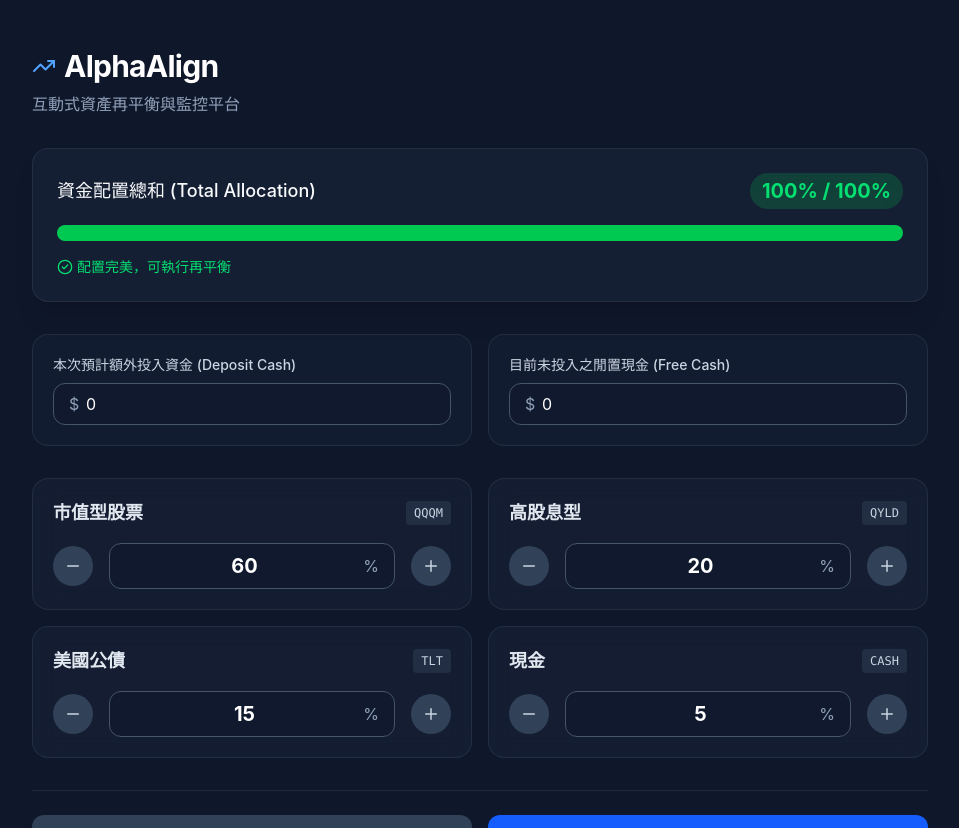
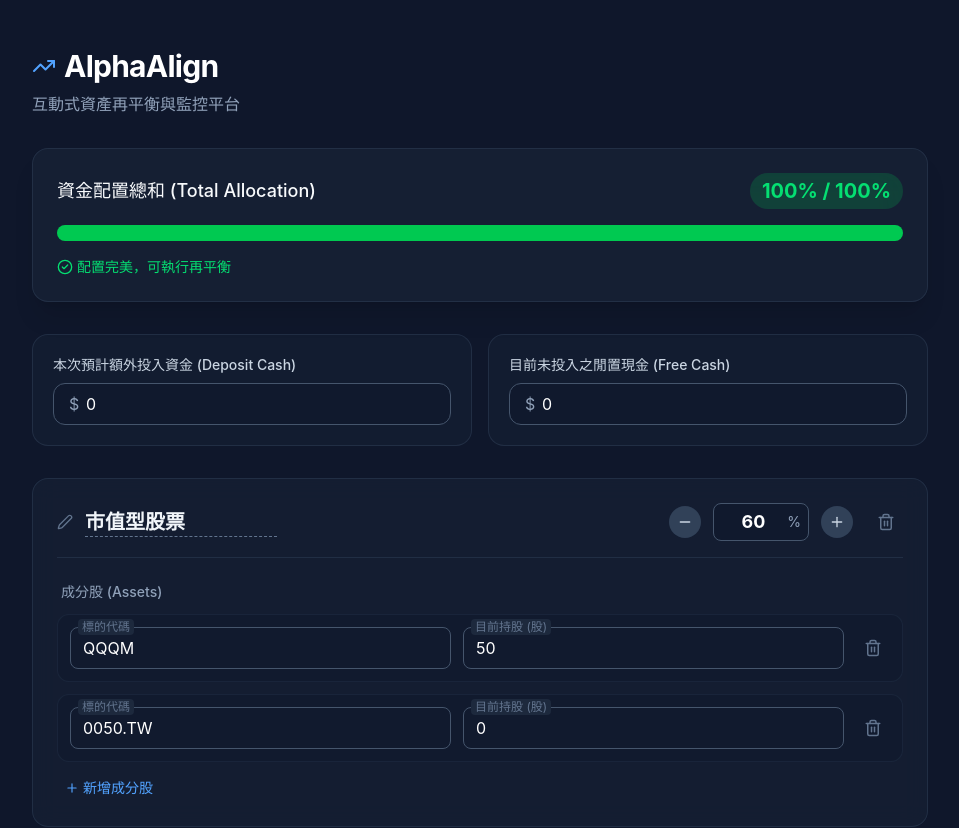
Before and after one commit to bullet00067/alphaalign, a React app in the folder frontend/: page / in a window 1280 px wide. Shown: the top 828 px of the page, without its empty margins (160-1119 px from the left). Built offline with nearby package versions, Linux system fonts and the light colour scheme; the HTML template or start-up script is replaced by a standard one.

Commit message:
feat: dynamic asset categories and asset list UI

```diff
--- a/frontend/src/components/AllocationDashboard.jsx
+++ b/frontend/src/components/AllocationDashboard.jsx
@@ -1,9 +1,9 @@
 import React, { useState, useMemo } from 'react';
 import axios from 'axios';
-import { Plus, Minus, AlertCircle, CheckCircle2, TrendingUp, Save, Loader2, ArrowRight } from 'lucide-react';
+import { Plus, Minus, AlertCircle, CheckCircle2, TrendingUp, Save, Loader2, ArrowRight, Trash2, Edit2 } from 'lucide-react';
 
 const INITIAL_ALLOCATIONS = [
-  { id: '1', category: '市值型股票', target_pct: 60, assets: [{ ticker: 'QQQM', shares: 50 }] },
+  { id: '1', category: '市值型股票', target_pct: 60, assets: [{ ticker: 'QQQM', shares: 50 }, { ticker: '0050.TW', shares: 0 }] },
   { id: '2', category: '高股息型', target_pct: 20, assets: [{ ticker: 'QYLD', shares: 100 }] },
   { id: '3', category: '美國公債', target_pct: 15, assets: [{ ticker: 'TLT', shares: 30 }] },
   { id: '4', category: '現金', target_pct: 5, assets: [] }
@@ -25,37 +25,100 @@ export default function AllocationDashboard() {
   const remaining = 100 - totalAllocation;
   const isPerfect = remaining === 0;
 
-  const updateAllocation = (id, newPct) => {
+  // --- Category Actions ---
+  const addCategory = () => {
+    setAllocations([...allocations, {
+      id: Date.now().toString(),
+      category: '新資產類別',
+      target_pct: 0,
+      assets: []
+    }]);
+  };
+
+  const removeCategory = (id) => {
+    setAllocations(allocations.filter(a => a.id !== id));
+    setReportData(null);
+  };
+
+  const updateCategoryName = (id, newName) => {
+    setAllocations(allocations.map(a =>
+      a.id === id ? { ...a, category: newName } : a
+    ));
+  };
+
+  const updateAllocationPct = (id, newPct) => {
     const validPct = Math.max(0, Math.min(100, Number(newPct) || 0));
     setAllocations(allocations.map(a =>
       a.id === id ? { ...a, target_pct: validPct } : a
     ));
-    // Reset report if allocation changes
     setReportData(null);
     setError(null);
   };
 
+  // --- Asset Actions ---
+  const addAsset = (categoryId) => {
+    setAllocations(allocations.map(a => {
+      if (a.id === categoryId) {
+        return { ...a, assets: [...a.assets, { ticker: '', shares: 0 }] };
+      }
+      return a;
+    }));
+  };
+
+  const removeAsset = (categoryId, assetIndex) => {
+    setAllocations(allocations.map(a => {
+      if (a.id === categoryId) {
+        const newAssets = [...a.assets];
+        newAssets.splice(assetIndex, 1);
+        return { ...a, assets: newAssets };
+      }
+      return a;
+    }));
+    setReportData(null);
+  };
+
+  const updateAsset = (categoryId, assetIndex, field, value) => {
+    setAllocations(allocations.map(a => {
+      if (a.id === categoryId) {
+        const newAssets = [...a.assets];
+        newAssets[assetIndex] = { ...newAssets[assetIndex], [field]: value };
+        return { ...a, assets: newAssets };
+      }
+      return a;
+    }));
+  };
+
+  // --- API Call ---
   const handleSimulate = async () => {
     setIsLoading(true);
     setError(null);
     setReportData(null);
 
-    // Prepare payload
+    // Validate empty tickers
+    for (const cat of allocations) {
+      for (const asset of cat.assets) {
+        if (!asset.ticker.trim()) {
+          setError(`請填寫「${cat.category}」中所有標的的代號 (Ticker)`);
+          setIsLoading(false);
+          return;
+        }
+      }
+    }
+
     const payload = {
-      deposit_cash: Number(depositCash),
-      current_free_cash: Number(freeCash),
+      deposit_cash: Number(depositCash) || 0,
+      current_free_cash: Number(freeCash) || 0,
       allocations: allocations.map(cat => ({
         category: cat.category,
-        target_pct: cat.target_pct / 100.0, // convert 60 to 0.6
+        target_pct: cat.target_pct / 100.0,
         assets: cat.assets.map(a => ({
-          ticker: a.ticker,
-          current_shares: Number(a.shares)
+          ticker: a.ticker.toUpperCase().trim(),
+          current_shares: Number(a.shares) || 0
         }))
       }))
     };
 
     try {
-      // Use environment variable for API URL, fallback to localhost for local dev
       const apiUrl = import.meta.env.VITE_API_URL || 'http://localhost:8000';
       const response = await axios.post(`${apiUrl}/api/rebalance/calculate`, payload);
       setReportData(response.data);
@@ -143,44 +206,119 @@ export default function AllocationDashboard() {
           </div>
         </div>
 
-        {/* Asset Cards */}
-        <div className="grid grid-cols-1 md:grid-cols-2 gap-4">
+        {/* Dynamic Asset Cards */}
+        <div className="grid grid-cols-1 gap-6">
           {allocations.map((item) => (
-            <div key={item.id} className="bg-slate-800/40 backdrop-blur-md border border-slate-700/50 p-5 rounded-2xl hover:border-slate-600/80 transition-colors">
-              <div className="flex justify-between items-center mb-4">
-                <h3 className="text-lg font-semibold text-slate-200">{item.category}</h3>
-                <span className="text-xs font-mono bg-slate-700/50 text-slate-300 px-2 py-1 rounded">
-                  {item.assets.map(a => a.ticker).join(', ') || 'CASH'}
-                </span>
+            <div key={item.id} className="bg-slate-800/40 backdrop-blur-md border border-slate-700/50 p-6 rounded-2xl hover:border-slate-600/80 transition-colors">
+
+              {/* Category Header */}
+              <div className="flex flex-col md:flex-row justify-between items-start md:items-center mb-6 gap-4 border-b border-slate-700/50 pb-4">
+                <div className="flex items-center gap-3 w-full md:w-auto">
+                  <Edit2 size={16} className="text-slate-500" />
+                  <input
+                    type="text"
+                    value={item.category}
+                    onChange={(e) => updateCategoryName(item.id, e.target.value)}
+                    className="bg-transparent border-b border-dashed border-slate-500 text-xl font-bold text-slate-100 focus:outline-none focus:border-blue-400 w-full md:w-48"
+                  />
                 </div>
 
-              <div className="flex items-center gap-4">
+                <div className="flex items-center gap-4 w-full md:w-auto">
+                  <div className="flex items-center gap-3 flex-1 md:flex-none">
                     <button
-                  onClick={() => updateAllocation(item.id, item.target_pct - 1)}
-                  className="w-10 h-10 rounded-full bg-slate-700 hover:bg-slate-600 flex items-center justify-center text-slate-300 transition-colors"
+                      onClick={() => updateAllocationPct(item.id, item.target_pct - 1)}
+                      className="w-8 h-8 rounded-full bg-slate-700 hover:bg-slate-600 flex items-center justify-center text-slate-300 transition-colors shrink-0"
                     >
-                  <Minus size={18} />
+                      <Minus size={16} />
                     </button>
-
-                <div className="flex-1 relative">
+                    <div className="relative w-24">
                       <input
                         type="number"
                         value={item.target_pct}
-                    onChange={(e) => updateAllocation(item.id, e.target.value)}
-                    className="w-full bg-slate-900/50 border border-slate-600 rounded-xl py-2 px-4 text-center text-xl font-bold text-white focus:outline-none focus:ring-2 focus:ring-blue-500/50"
+                        onChange={(e) => updateAllocationPct(item.id, e.target.value)}
+                        className="w-full bg-slate-900/50 border border-slate-600 rounded-lg py-1 px-3 text-center text-lg font-bold text-white focus:outline-none focus:ring-2 focus:ring-blue-500/50"
                       />
-                  <span className="absolute right-4 top-1/2 -translate-y-1/2 text-slate-400">%</span>
+                      <span className="absolute right-2 top-1/2 -translate-y-1/2 text-slate-400 text-sm">%</span>
+                    </div>
+                    <button
+                      onClick={() => updateAllocationPct(item.id, item.target_pct + 1)}
+                      className="w-8 h-8 rounded-full bg-slate-700 hover:bg-slate-600 flex items-center justify-center text-slate-300 transition-colors shrink-0"
+                    >
+                      <Plus size={16} />
+                    </button>
                   </div>
 
                   <button
-                  onClick={() => updateAllocation(item.id, item.target_pct + 1)}
-                  className="w-10 h-10 rounded-full bg-slate-700 hover:bg-slate-600 flex items-center justify-center text-slate-300 transition-colors"
+                    onClick={() => removeCategory(item.id)}
+                    className="text-slate-500 hover:text-red-400 transition-colors p-2"
+                    title="刪除此分類"
                   >
-                  <Plus size={18} />
+                    <Trash2 size={18} />
                   </button>
                 </div>
               </div>
+
+              {/* Assets List */}
+              <div className="space-y-3">
+                <div className="flex justify-between items-center px-1">
+                  <h4 className="text-sm font-medium text-slate-400">成分股 (Assets)</h4>
+                </div>
+
+                {item.assets.length === 0 && (
+                  <p className="text-sm text-slate-500 italic px-1">目前無指定標的，將視為持有現金或無需操作。</p>
+                )}
+
+                {item.assets.map((asset, idx) => (
+                  <div key={idx} className="flex flex-col sm:flex-row items-center gap-3 bg-slate-900/40 p-3 rounded-xl border border-slate-700/30">
+                    <div className="flex-1 w-full relative">
+                      <label className="text-xs text-slate-500 absolute -top-2 left-2 bg-slate-800 px-1 rounded">標的代碼</label>
+                      <input
+                        type="text"
+                        placeholder="例如: QQQM, 0050.TW"
+                        value={asset.ticker}
+                        onChange={(e) => updateAsset(item.id, idx, 'ticker', e.target.value)}
+                        className="w-full bg-transparent border border-slate-600 rounded-lg py-2 px-3 text-white focus:border-blue-500 focus:outline-none uppercase"
+                      />
+                    </div>
+                    <div className="flex-1 w-full relative">
+                      <label className="text-xs text-slate-500 absolute -top-2 left-2 bg-slate-800 px-1 rounded">目前持股 (股)</label>
+                      <input
+                        type="number"
+                        placeholder="持股數"
+                        value={asset.shares}
+                        onChange={(e) => updateAsset(item.id, idx, 'shares', e.target.value)}
+                        className="w-full bg-transparent border border-slate-600 rounded-lg py-2 px-3 text-white focus:border-blue-500 focus:outline-none"
+                      />
+                    </div>
+                    <button
+                      onClick={() => removeAsset(item.id, idx)}
+                      className="text-slate-500 hover:text-red-400 transition-colors p-2 w-full sm:w-auto flex justify-center"
+                      title="移除此標的"
+                    >
+                      <Trash2 size={18} />
+                    </button>
+                  </div>
                 ))}
+
+                <button
+                  onClick={() => addAsset(item.id)}
+                  className="mt-2 text-sm text-blue-400 hover:text-blue-300 flex items-center gap-1 px-2 py-1 rounded transition-colors hover:bg-slate-800"
+                >
+                  <Plus size={14} /> 新增成分股
+                </button>
+              </div>
+
+            </div>
+          ))}
+
+          {/* Add Category Button */}
+          <button
+            onClick={addCategory}
+            className="w-full border-2 border-dashed border-slate-700 hover:border-slate-500 text-slate-400 hover:text-slate-300 rounded-2xl p-4 flex flex-col items-center justify-center gap-2 transition-colors bg-slate-800/20 hover:bg-slate-800/40"
+          >
+            <Plus size={24} />
+            <span className="font-medium">新增資產類別 (Add Category)</span>
+          </button>
         </div>
 
         {/* Error Message */}
```
Lines whose indentation alone changed are shown as unchanged.
